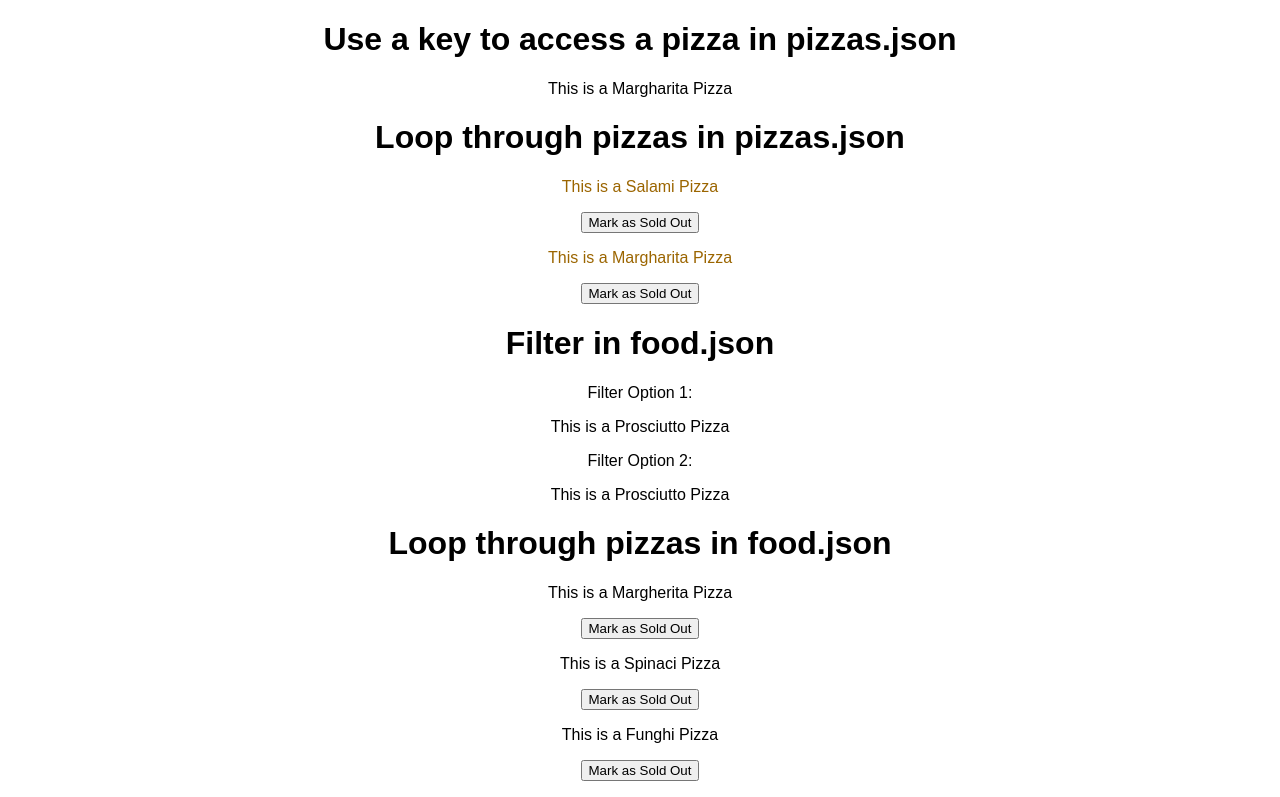
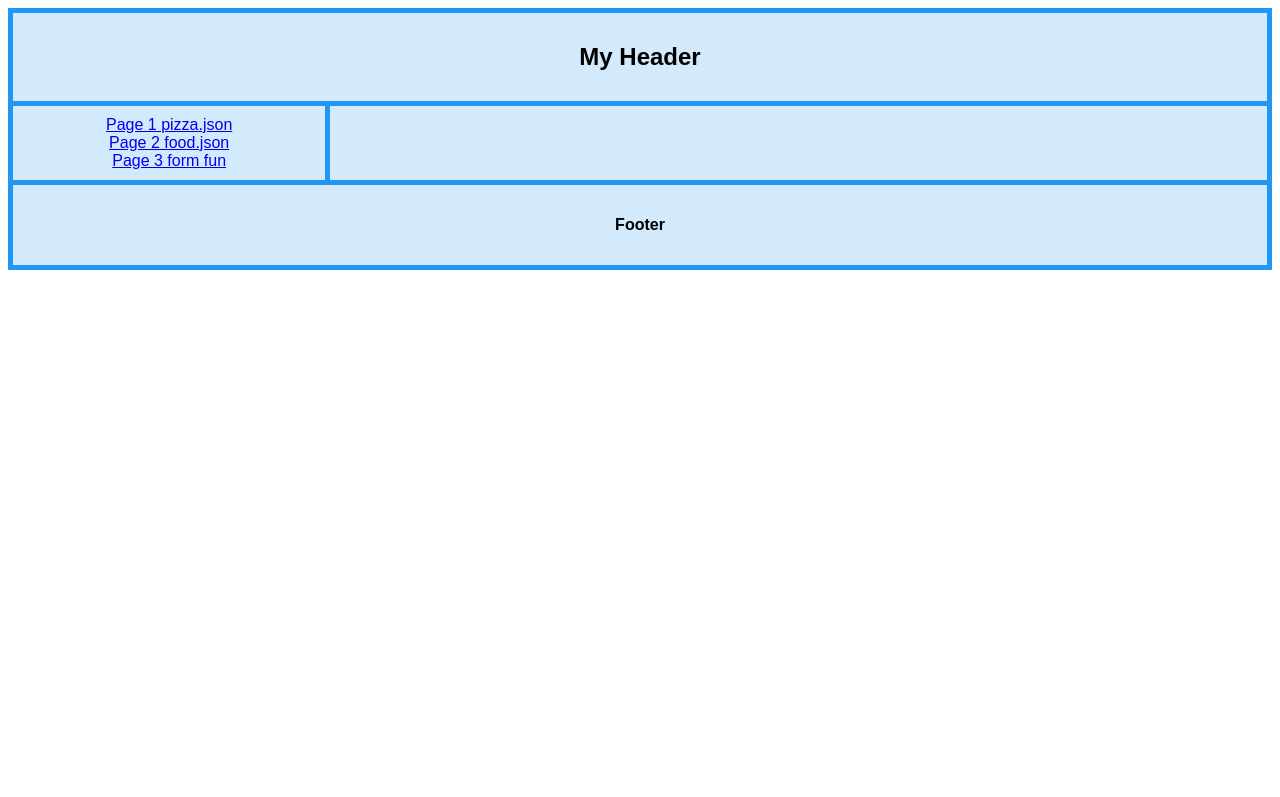
Before and after one commit to wuztb/code-sandbox-react-alpha, a React (Create React App) app: page / in a window 1280 px wide. Shown: the top 797 px of the page. Built offline with nearby package versions, Linux system fonts and the light colour scheme.

Commit message:
added basic layout

```diff
--- a/src/App.js
+++ b/src/App.js
@@ -1,14 +1,36 @@
 import FoodList from "./pages/FoodList";
 import FoodOrder from "./pages/FoodOrder";
 import PizzaList from "./pages/PizzaList";
+import { BrowserRouter as Router, Route, Routes, Link } from "react-router-dom";
 import "./styles.css";
 
 export default function App() {
   return (
     <div className="App">
-      <PizzaList />
-      <FoodList />
-      <FoodOrder />
+      <div className="container">
+        <div className="header">
+          <h2>My Header</h2>
+        </div>
+        <div className="menu">
+          <a href="page1">Page 1 pizza.json</a>
+          <br />
+          <a href="page2">Page 2 food.json</a>
+          <br />
+          <a href="page3">Page 3 form fun</a>
+        </div>
+        <div className="content">
+          <Router>
+            <Routes>
+              <Route path="page1" element={<PizzaList />} />
+              <Route path="page2" element={<FoodList />} />
+              <Route path="page3" element={<FoodOrder />} />
+            </Routes>
+          </Router>
+        </div>
+        <div className="footer">
+          <h4>Footer</h4>
+        </div>
+      </div>
     </div>
   );
 }
--- a/src/styles.css
+++ b/src/styles.css
@@ -1,3 +1,35 @@
+/* Site layout https://www.w3schools.com/css/tryit.asp?filename=trycss_grid_layout_named */
+
+.container {
+  display: grid;
+  grid-template-areas:
+    "header header"
+    "menu content"
+    "footer footer";
+  grid-template-columns: 1fr 3fr;
+  gap: 5px;
+  background-color: #2196f3;
+  padding: 5px;
+}
+.container > div {
+  background-color: rgba(255, 255, 255, 0.8);
+  padding: 10px;
+}
+.container > div.header {
+  grid-area: header;
+  text-align: center;
+}
+.container > div.menu {
+  grid-area: menu;
+}
+.container > div.content {
+  grid-area: content;
+}
+.container > div.footer {
+  grid-area: footer;
+}
+
+/* App specific */
 .App {
   font-family: sans-serif;
   text-align: center;
```
Also changed, not shown: package.json (+7 -1 lines), 1 other file (tests, documents, lock files or other folders).
